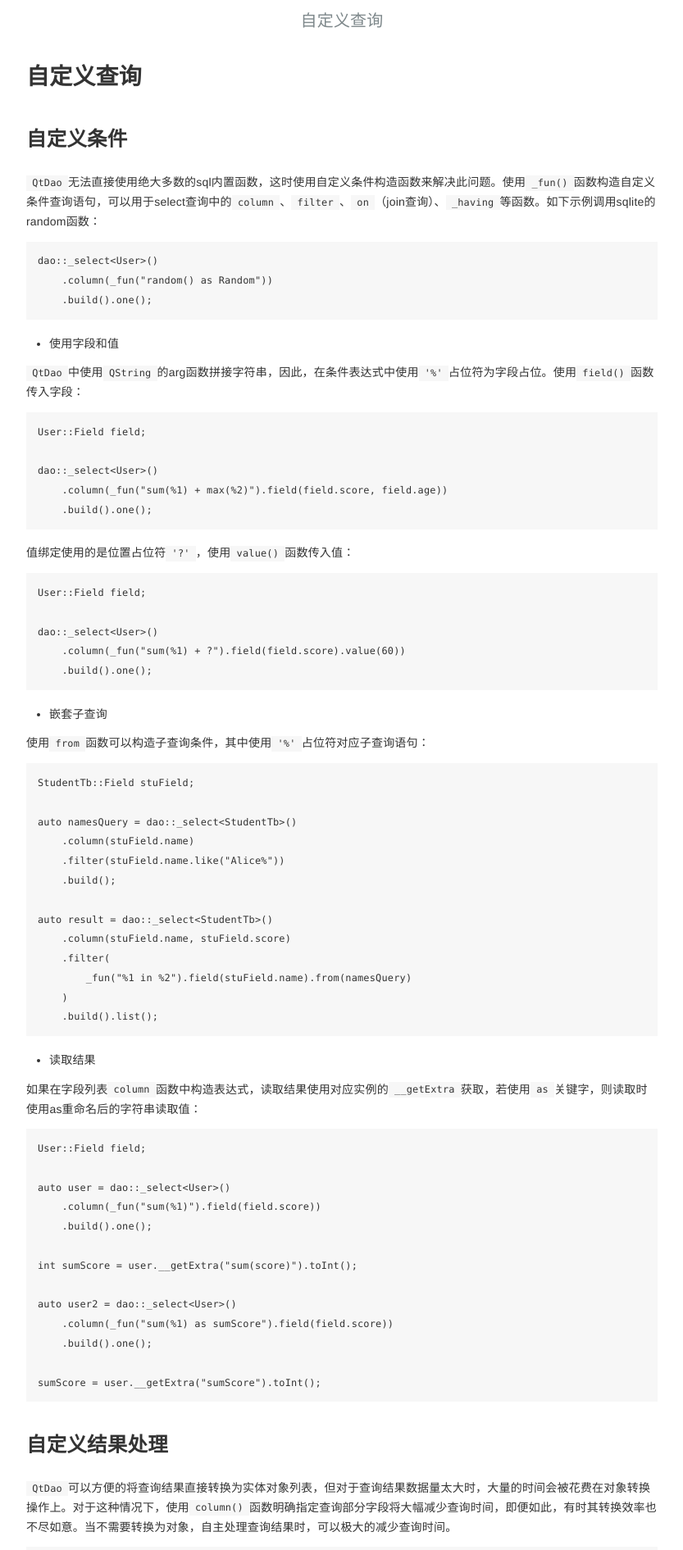
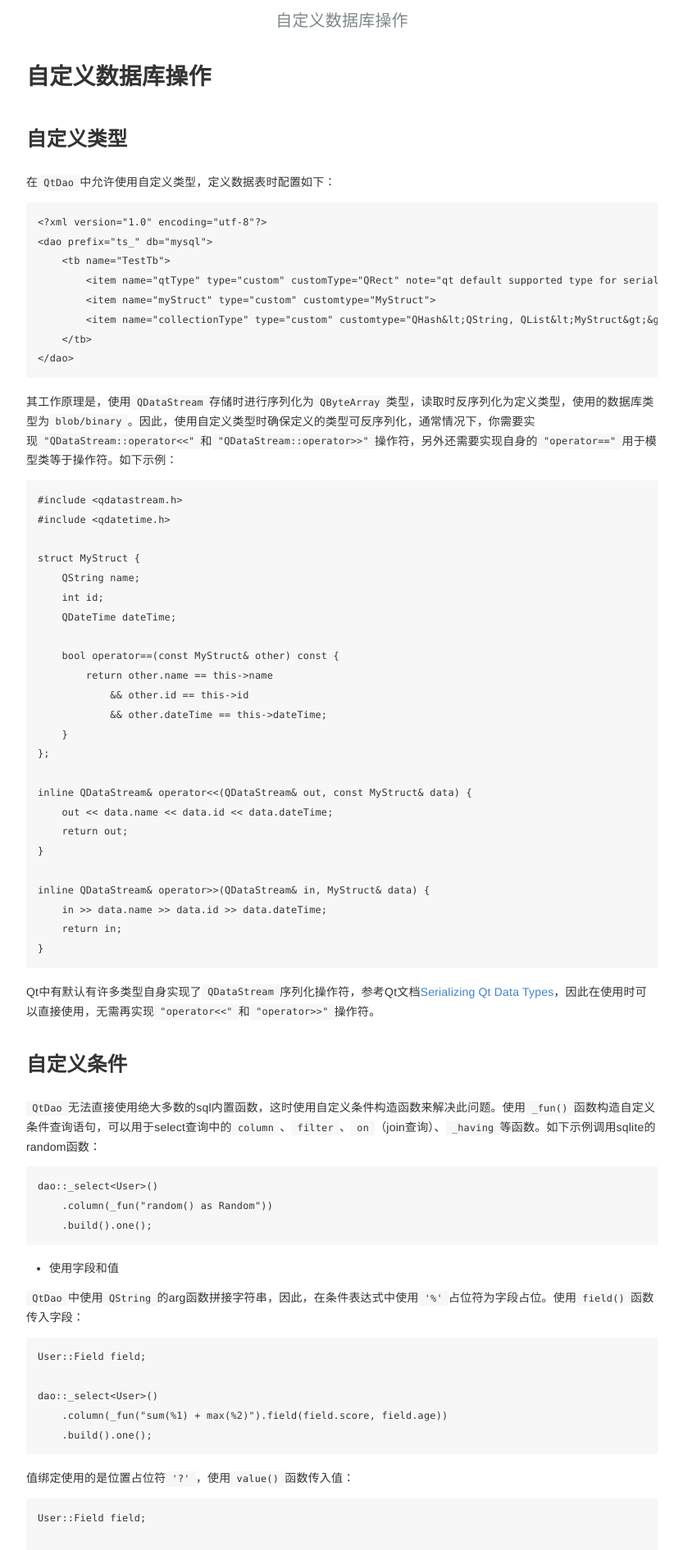
Before and after one commit to daonvshu/QtDao, a Jekyll site: the page built from _pages/functions/08_custom.md, in a window 1280 px wide. Shown: the top 1891 px of the page at 82% size, without its empty margins (223-1056 px from the left). Built offline with Jekyll 4.4.1, drawn with Linux system fonts in a browser that asks for light colours; nearby versions of some CDN libraries.

Commit message:
add custom type description

````diff
--- a/_pages/functions/08_custom.md
+++ b/_pages/functions/08_custom.md
@@ -1,8 +1,55 @@
 ---
-title: 自定义查询
+title: 自定义数据库操作
 category: functions
 layout: post
 ---
+
+自定义类型
+-------------
+
+在`QtDao`中允许使用自定义类型，定义数据表时配置如下：
+
+```xml
+<?xml version="1.0" encoding="utf-8"?>
+<dao prefix="ts_" db="mysql">
+    <tb name="TestTb">
+        <item name="qtType" type="custom" customType="QRect" note="qt default supported type for serialize">
+        <item name="myStruct" type="custom" customtype="MyStruct">
+        <item name="collectionType" type="custom" customtype="QHash&lt;QString, QList&lt;MyStruct&gt;&gt;">
+    </tb>
+</dao>
+```
+
+其工作原理是，使用`QDataStream`存储时进行序列化为`QByteArray`类型，读取时反序列化为定义类型，使用的数据库类型为`blob/binary`。因此，使用自定义类型时确保定义的类型可反序列化，通常情况下，你需要实现`"QDataStream::operator<<"`和`"QDataStream::operator>>"`操作符，另外还需要实现自身的`"operator=="`用于模型类等于操作符。如下示例：
+
+```cpp
+#include <qdatastream.h>
+#include <qdatetime.h>
+
+struct MyStruct {
+    QString name;
+    int id;
+    QDateTime dateTime;
+
+    bool operator==(const MyStruct& other) const {
+        return other.name == this->name
+            && other.id == this->id
+            && other.dateTime == this->dateTime;
+    }
+};
+
+inline QDataStream& operator<<(QDataStream& out, const MyStruct& data) {
+    out << data.name << data.id << data.dateTime;
+    return out;
+}
+
+inline QDataStream& operator>>(QDataStream& in, MyStruct& data) {
+    in >> data.name >> data.id >> data.dateTime;
+    return in;
+}
+```
+
+Qt中有默认有许多类型自身实现了`QDataStream`序列化操作符，参考Qt文档[Serializing Qt Data Types](https://doc.qt.io/qt-5/datastreamformat.html){:target="_blank"}，因此在使用时可以直接使用，无需再实现`"operator<<"`和`"operator>>"`操作符。
 
 自定义条件
 -------------
````
Also changed, not shown: _pages/config/01_table.md (+3 -1 lines).
